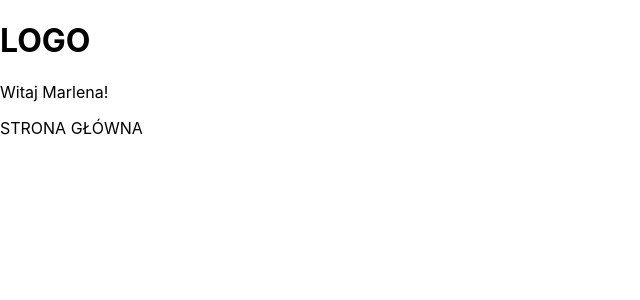
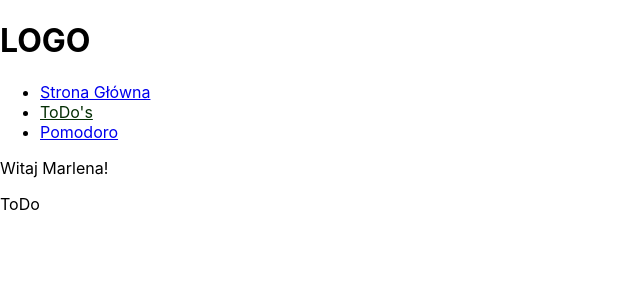
Before and after one commit to marlena-sliwinska/MyOwn, a React (Create React App) app: page /todo in a window 1280 px wide. Shown: the top 300 px of the page, without its empty margins (0-640 px from the left). Built offline with nearby package versions, Linux system fonts and the light colour scheme.

Commit message:
router views and nav

```diff
--- a/package.json
+++ b/package.json
@@ -6,6 +6,7 @@
     "@testing-library/jest-dom": "^5.14.1",
     "@testing-library/react": "^11.2.7",
     "@testing-library/user-event": "^12.8.3",
+    "node-sass": "^6.0.1",
     "react": "^17.0.2",
     "react-dom": "^17.0.2",
     "react-router": "^5.2.1",
--- a/src/App.js
+++ b/src/App.js
@@ -1,23 +1,22 @@
 import React from 'react';
 import { BrowserRouter as Router, Route, Switch } from 'react-router-dom';
 import Header from './components/Header/Header'
-import ListForm from './components/ToDo/ListForm/ListForm';
-import ListWrapper from './components/ToDo/LIstWrapper/ListWrapper';
+import Homepage from './views/Homepage/Homepage';
+import ToDo from './views/ToDo/ToDo';
+import Pomodoro from './views/Pomodoro/Pomodoro';
 import './App.css';
 
 function App() {
 
-
   return (
     <div>
-      <Header />
+
       <Router>
+        <Header />
         <Switch>
-          <Route
-            /* exact */
-            path="/" render={() => <div>STRONA GŁÓWNA</div>} />
-          <Route path="/lists" component={ListWrapper} />
-          <Route path="/listform" component={ListForm} />
+          <Route exact path="/" component={Homepage} />
+          <Route path="/todo" component={ToDo} />
+          <Route path="/timer" component={Pomodoro} />
           <Route render={() => <div>something went wrong</div>} />
         </Switch>
       </Router>
--- a/src/components/Header/Header.js
+++ b/src/components/Header/Header.js
@@ -1,14 +1,36 @@
 import React, { useContext } from 'react'
+import { NavLink } from 'react-router-dom';
 import { StoreContext } from "../../store/StoreProvider";
+import styles from './Header.module.scss'
 
 function Header() {
     const { user } = useContext(StoreContext)
     return (
-        <header>
+        <header className={styles}>
             <h1>LOGO</h1>
             <nav>
                 <ul>
-
+                    <li>
+                        <NavLink
+                            to="/"
+                            activeClassName={styles.active}
+                            exact
+                        >Strona Główna</NavLink>
+                    </li>
+                    <li>
+                        <NavLink
+                            to="/todo"
+                            activeClassName={styles.active}
+                            exact
+                        >ToDo's</NavLink>
+                    </li>
+                    <li>
+                        <NavLink
+                            to="/timer"
+                            activeClassName={styles.active}
+                            exact
+                        >Pomodoro</NavLink>
+                    </li>
                 </ul>
             </nav>
             <p>Witaj {user.name}! </p>
--- /dev/null
+++ b/src/components/Header/Header.module.scss
@@ -0,0 +1,3 @@
+.active {
+    color: rgb(4, 46, 4);
+}
--- a/src/components/ToDo/LIstWrapper/ListWrapper.js
+++ b/src/components/ToDo/LIstWrapper/ListWrapper.js
@@ -7,6 +7,7 @@ function ListWrapper() {
     const renderList = lists.map(list => <List key={list.id} {...list} />)
     return (
         <ul>
+            Dlaczego
             {renderList}
         </ul>
     )
--- /dev/null
+++ b/src/views/Homepage/Homepage.js
@@ -0,0 +1,11 @@
+import React from 'react'
+
+function Homepage() {
+    return (
+        <div>
+            homepage
+        </div>
+    )
+}
+
+export default Homepage
--- /dev/null
+++ b/src/views/Pomodoro/Pomodoro.js
@@ -0,0 +1,11 @@
+import React from 'react'
+
+function Pomodoro() {
+    return (
+        <div>
+            pomodoro
+        </div>
+    )
+}
+
+export default Pomodoro
--- /dev/null
+++ b/src/views/ToDo/ToDo.js
@@ -0,0 +1,11 @@
+import React from 'react'
+
+function ToDo() {
+    return (
+        <div>
+            ToDo
+        </div>
+    )
+}
+
+export default ToDo
```
Also changed, not shown: 1 other file (tests, documents, lock files or other folders).
